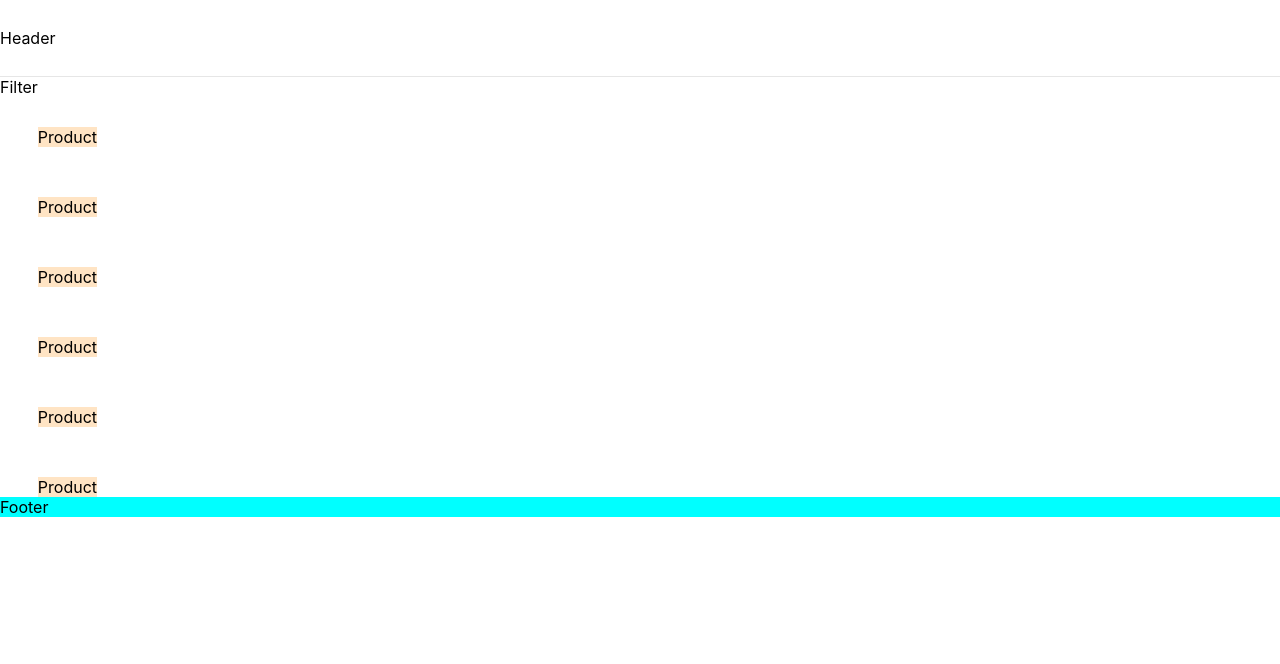
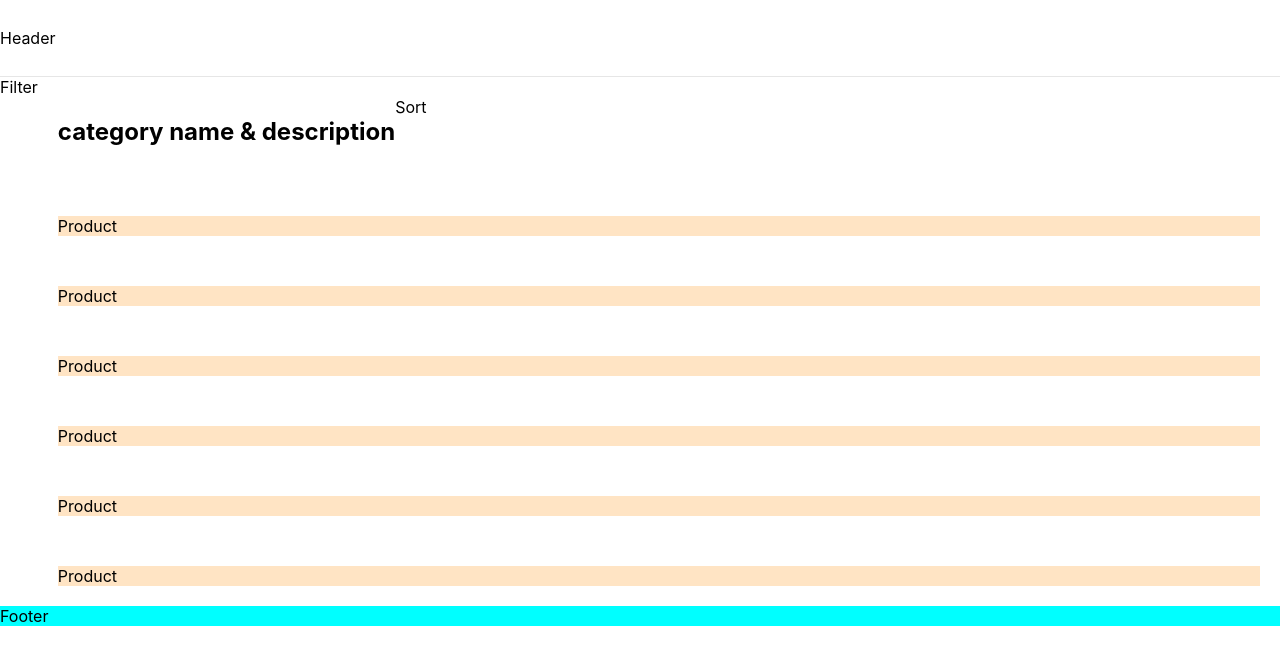
Before and after one commit to erensargin/react-product-listing, a React (Create React App) app: page / in a window 1280 px wide. Shown: the top 664 px of the page. Built offline with nearby package versions, Linux system fonts and the light colour scheme.

Commit message:
basic layout WIP

```diff
--- /dev/null
+++ b/src/components/sort/Sort.js
@@ -0,0 +1,6 @@
+import React from "react";
+import "./sort.css";
+
+export default function Sort() {
+  return <div>Sort</div>;
+}
--- /dev/null
+++ b/src/data/data.json
@@ -0,0 +1,3 @@
+{
+
+}
--- a/src/pages/Home.js
+++ b/src/pages/Home.js
@@ -4,6 +4,7 @@ import Footer from "../components/footer/Footer";
 import Products from "../components/products/Products";
 import "./home.css";
 import Filter from "../components/filter/Filter";
+import Sort from "../components/sort/Sort";
 
 export default function Home() {
   return (
@@ -15,7 +16,13 @@ export default function Home() {
 
       <div className="body">
         <Filter />
-        <Products />
+        <div className="products">
+          <div className="products_header">
+            <h2 className="products_title">category name & description</h2>
+            <Sort />
+          </div>
+          <Products />
+        </div>
       </div>
 
       {
--- a/src/pages/home.css
+++ b/src/pages/home.css
@@ -3,4 +3,14 @@
 }
 .body{
     display: flex;
+    width: 100%;
 }
+.products{
+    width: 100%;
+    display: flex;
+    flex-direction: column;
+    padding: 20px;
+}
+.products_header{
+    display: flex;
+}
```
Also changed, not shown: src/components/sort/sort.css (added).
